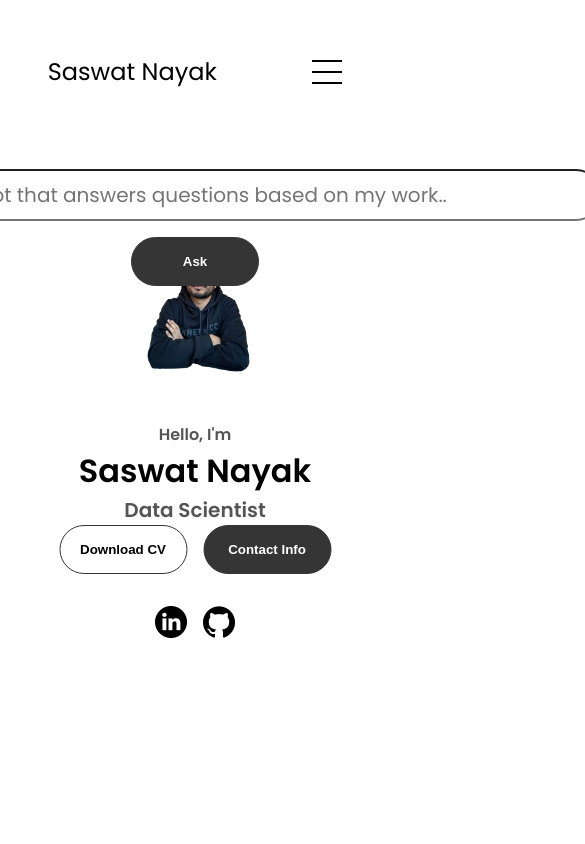
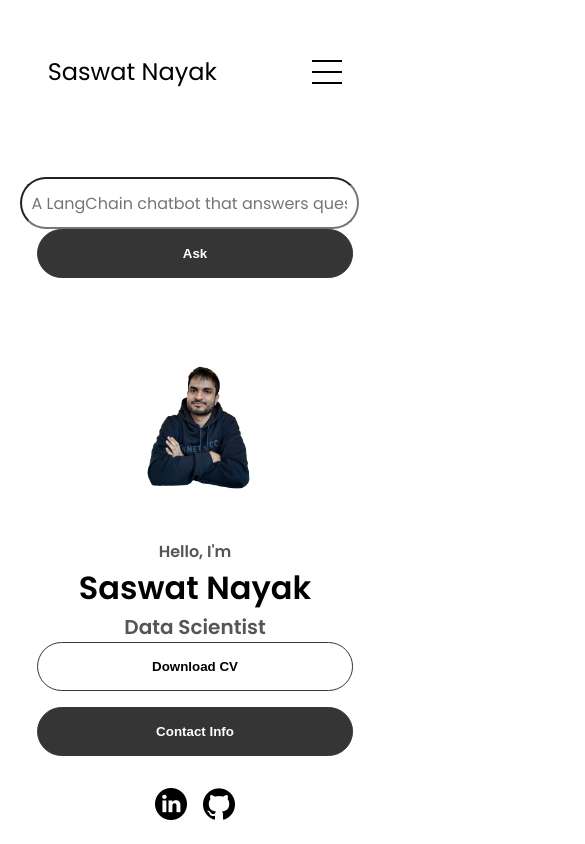
Before and after one commit to saswatnayak1998/Saswat_personal_website, a plain HTML site: page index.html in a window 390 px wide. Shown: the top 844 px of the page, 585 px wide, since content can reach past the window. Drawn offline with Linux system fonts and the light colour scheme.

Commit message:
altered langChain

```diff
--- a/style.css
+++ b/style.css
@@ -472,7 +472,7 @@ footer p {
   bottom: 0;
 }
 .card-back p {
-  font-size: 14px; /* or any other size that fits your design */
+  font-size: 12px; /* or any other size that fits your design */
   /* ...other styles... */
 }
 /* When container has flipped class */
@@ -490,22 +490,51 @@ footer p {
 #ask_me {
   display: flex;
   justify-content: center;
-  gap: 5rem;
-  height: 4vh;
+  gap: 1rem; /* Reduced gap for smaller screens */
+  height: auto; /* Adjust height automatically */
 }
+
 .ask_me__section__text {
-  position: absolute; /* Position the form and button absolutely within #profile */
-  top: 20%; /* Align to the top of the #profile */
-  left: 50%; /* Center relative to the #profile width */
-  transform: translateX(-50%); /* Offset by half the width of .section__text to center it */
+  position: absolute;
+  top: 20%;
+  left: 50%;
+  transform: translateX(-50%);
 }
 
 .ask_me__ask_me_anything {
   border-radius: 30px;
-  height: 3rem;
-  width: 50rem;
-  font-size: 20px;
-  padding-left: 10px;
+  height: 3rem; /* You might want to use 'auto' or a percentage for responsive height */
+  width: 90%; /* Start with a relative width */
+  max-width: 100rem; /* Maximum width for larger screens */
+  font-size: 12;
+  padding: 0 10px; /* Padding on both sides */
   font-family: "Poppins", sans-serif;
-  margin-bottom: 2rem; /* Add space between the input and the button */
+  margin-bottom: 2rem;
 }
+
+/* Add a media query for phone screens (usually widths under 768px are a good breakpoint) */
+@media (max-width: 768px) {
+  #ask_me {
+    flex-direction: column; /* Stack elements vertically on smaller screens */
+    gap: 0.5rem; /* Even smaller gap for very small screens */
+  }
+
+  .ask_me__section__text {
+    position: static; /* Use static positioning on small screens */
+    transform: none; /* Remove transform */
+  }
+
+  .ask_me__ask_me_anything {
+    width: 90%; /* Allow the input to take more width on small screens */
+    margin-bottom: 1rem; /* Reduce margin */
+    font-size: 16px; /* Adjust font size for smaller screens */
+  }
+
+  .btn-container {
+    width: 90%; /* Adjust width for button container */
+  }
+
+  .btn {
+    width: 100%; /* Button should fill its container */
+  }
+}
```
